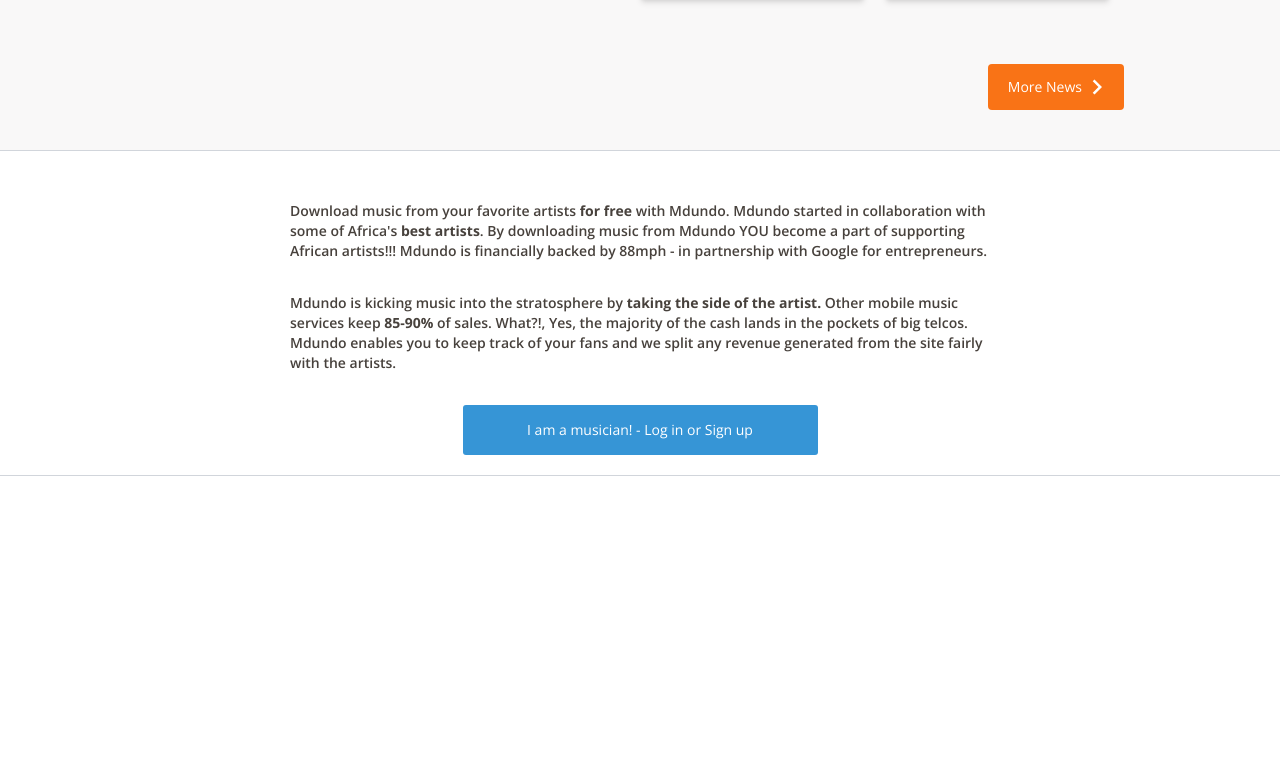
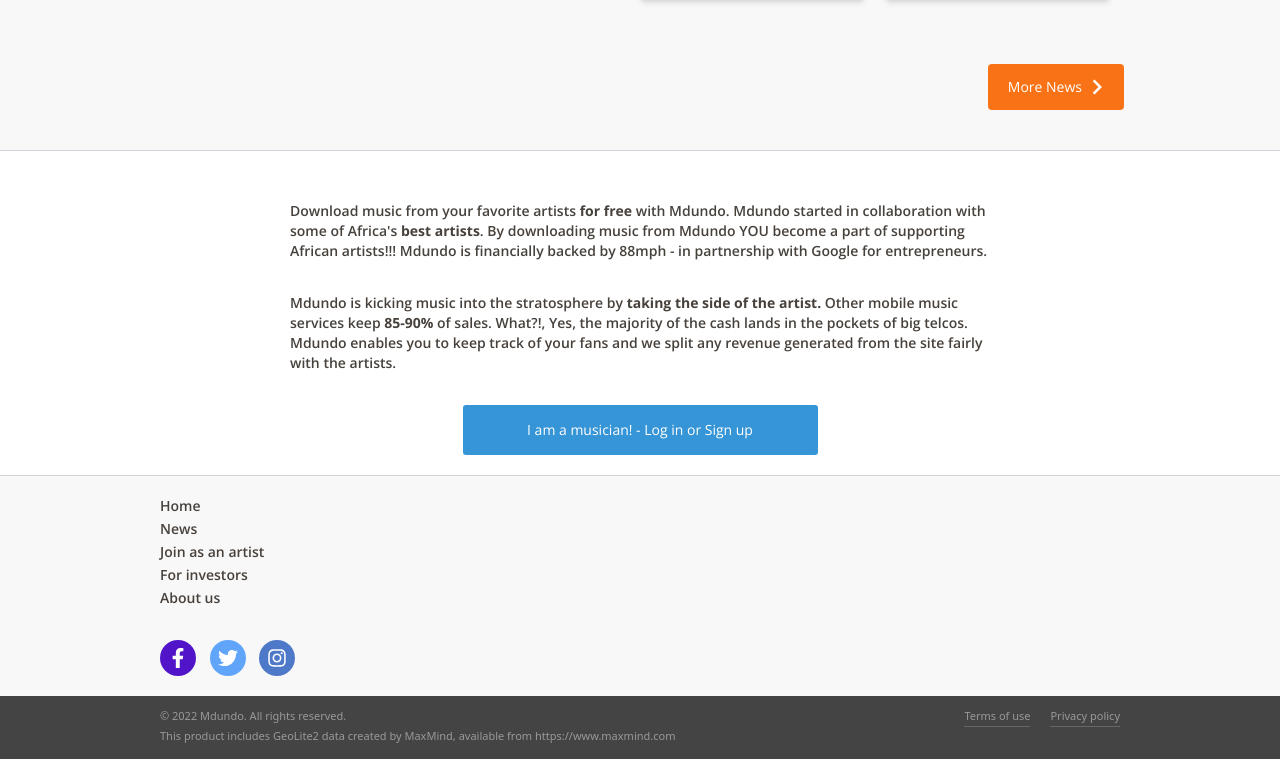
Before and after one commit to JosephNjeruNjenga/mdundo-clone, a Next.js app: page / in a window 1280 px wide. Shown: the part 3796-4569 px from the top of the page. Before the commit the page ends 4272 px from the top, so only its background shows below. Built offline with nearby package versions, Linux system fonts and the light colour scheme.

Commit message:
Completed Footer component

```diff
--- /dev/null
+++ b/components/Footer.tsx
@@ -0,0 +1,59 @@
+import { FaFacebookF, FaInstagram, FaTwitter } from "react-icons/fa";
+
+const Footer = () => {
+  return (
+    <div className="bg-body">
+      <div className="py-5">
+        <div className="px-[10px] small:px-5 max-w-[1000px] mx-auto flex flex-col">
+          <div className="text-sm max-w-[135px] text-[#47413c] flex font-body font-semibold flex-col">
+            <span className="hover:underline cursor-pointer">Home</span>
+            <span className="hover:underline cursor-pointer mt-[3px]">
+              News
+            </span>
+            <span className="hover:underline cursor-pointer mt-[3px]">
+              Join as an artist
+            </span>
+            <span className="hover:underline cursor-pointer mt-[3px]">
+              For investors
+            </span>
+            <span className="hover:underline cursor-pointer mt-[3px]">
+              About us
+            </span>
+          </div>
+          <div className="mt-8 flex max-w-[135px] justify-between">
+            <div className="text-white transition duration-200 ease cursor-pointer hover:opacity-70 rounded-full flex justify-center items-center h-9 w-9 bg-[#5114c9]">
+              <FaFacebookF size={20} />
+            </div>
+            <div className="text-white transition duration-200 ease cursor-pointer hover:opacity-70 rounded-full flex justify-center items-center h-9 w-9 bg-blue-400">
+              <FaTwitter size={20} />
+            </div>
+            <div className="text-white transition duration-200 ease cursor-pointer hover:opacity-70 rounded-full flex justify-center items-center h-9 w-9 bg-[#4e78c8]">
+              <FaInstagram size={20} />
+            </div>
+          </div>
+        </div>
+      </div>
+      <div className="bg-background leading-5 pt-[10px] text-[11px] text-[#9a9999] pb-[13px] mb-[14px]">
+        <div className="px-[10px] small:px-5 max-w-[1000px] mx-auto lg:flex justify-between">
+          <p>© 2022 Mdundo. All rights reserved.</p>
+          <p>
+            <span className="cursor-pointer pb-[3px] border-b border-[#9a9999]/40 hover:border-[#9a9999]">
+              Terms of use
+            </span>
+            <span className="ml-5 cursor-pointer pb-[3px] border-b border-[#9a9999]/40 hover:border-[#9a9999]">
+              Privacy policy
+            </span>
+          </p>
+        </div>
+        <div className="px-[10px] small:px-5 max-w-[1000px] mx-auto">
+          <p>
+            This product includes GeoLite2 data created by MaxMind, available
+            from <span className="cursor-pointer">https://www.maxmind.com</span>
+          </p>
+        </div>
+      </div>
+    </div>
+  );
+};
+
+export default Footer;
--- a/pages/index.tsx
+++ b/pages/index.tsx
@@ -1,4 +1,5 @@
 import Facebook from "@/components/Facebook";
+import Footer from "@/components/Footer";
 import Introduction from "@/components/Introduction";
 import LatestNews from "@/components/LatestNews";
 import Navbar from "@/components/Navbar";
@@ -24,6 +25,7 @@
       <hr className="border-gray-300" />
       <Outro />
       <hr className="border-gray-300" />
+      <Footer />
     </div>
   );
 }
```
